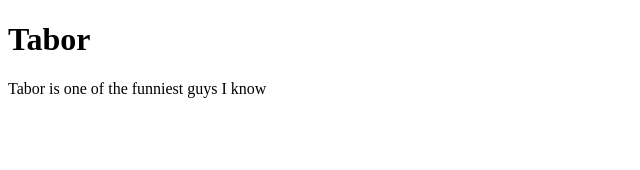
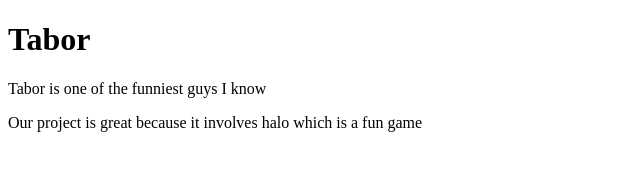
Before and after one commit to BoiBoi333/pratice-assignment, a plain HTML site: page index.html in a window 1280 px wide. Shown: the whole page, without its empty margins (0-640 px from the left). Drawn offline with Linux system fonts and the light colour scheme.

Commit message:
Description

```diff
--- a/index.html
+++ b/index.html
@@ -9,5 +9,6 @@
 <body>
     <h1>Tabor</h1>
     <p>Tabor is one of the funniest guys I know</p>
+    <p>Our project is great because it involves halo which is a fun game</p>
 </body>
 </html>
```
